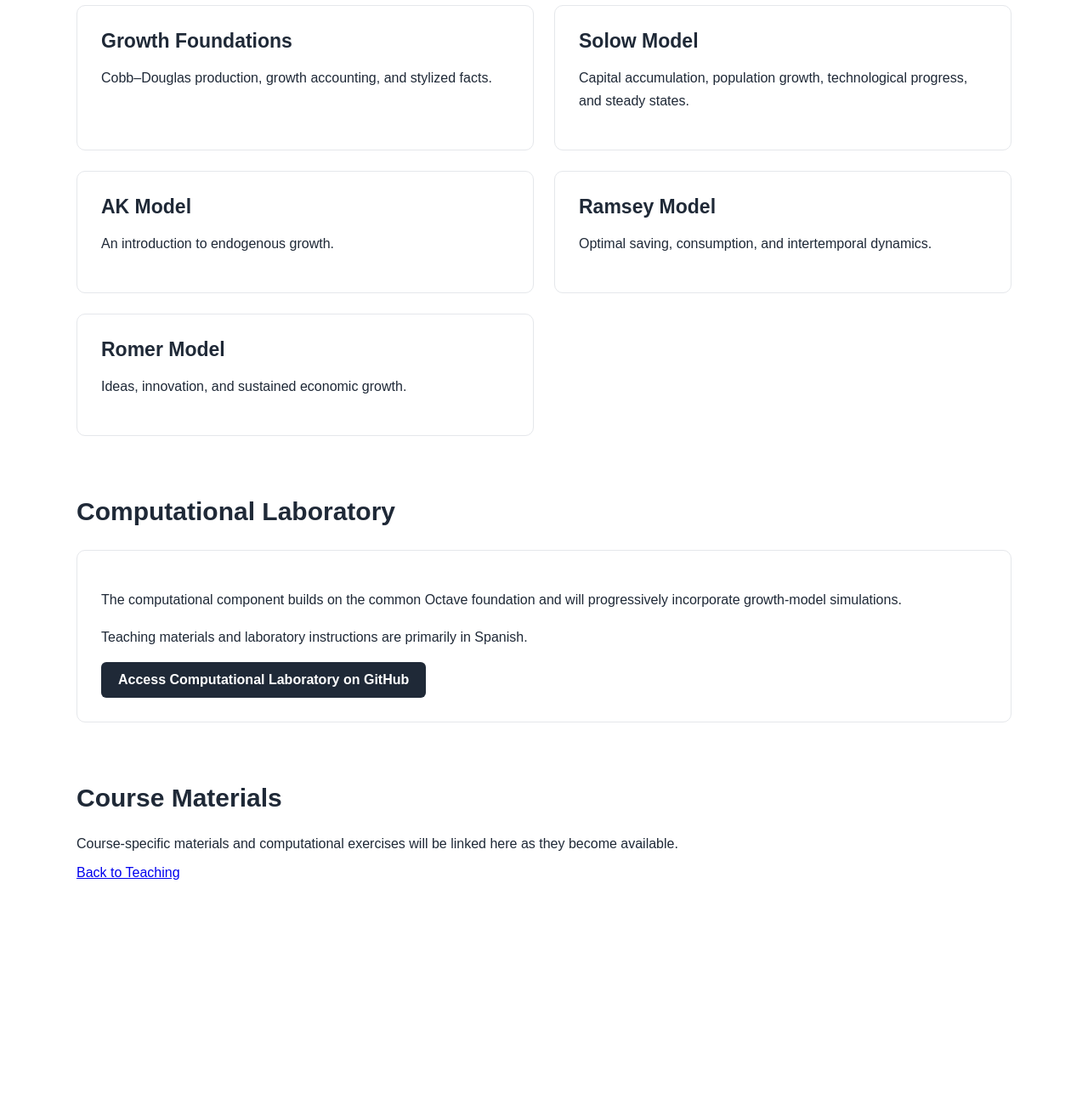
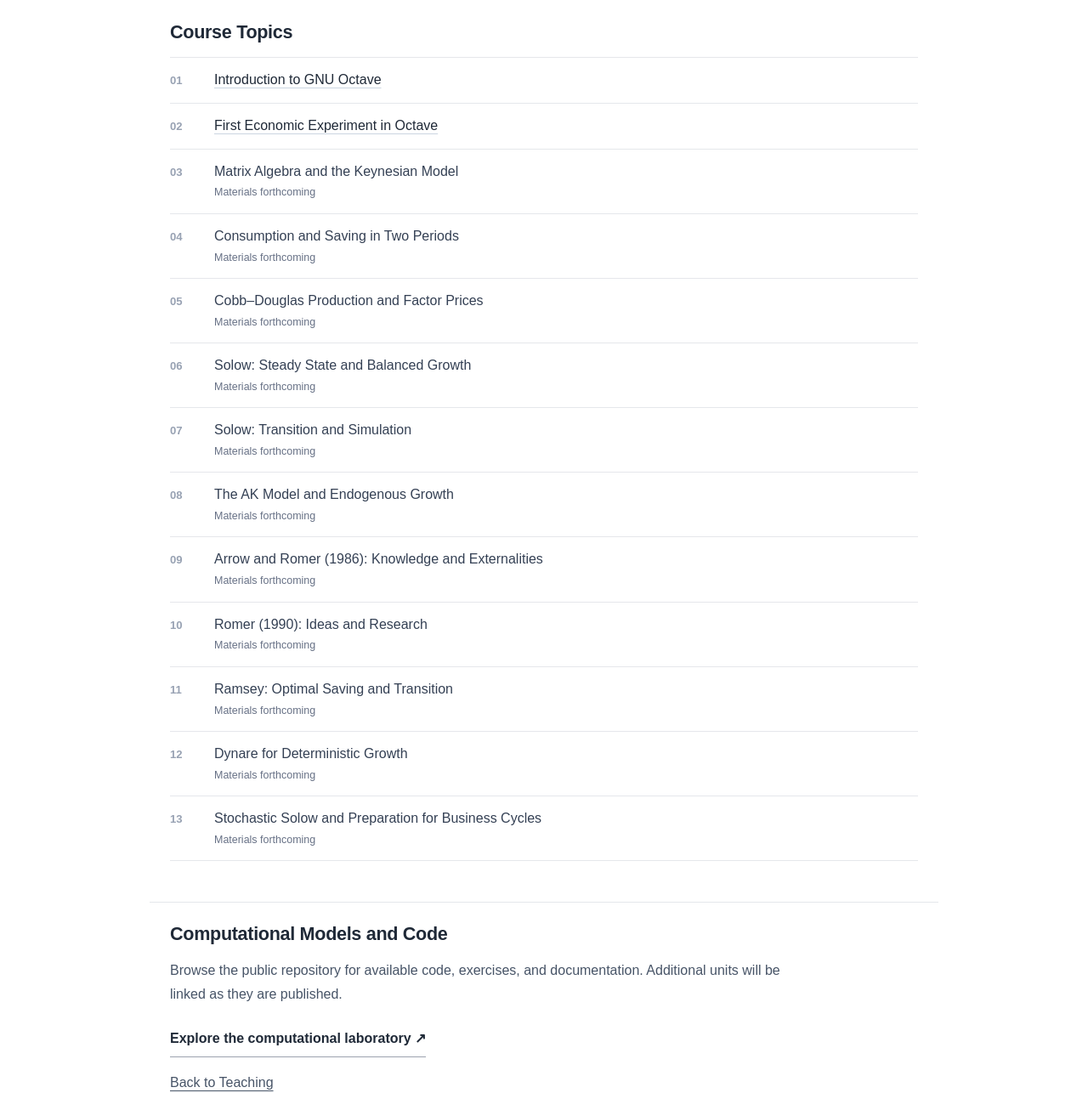
Before and after one commit to HaroldVasquezR/HaroldVasquezR.github.io, a plain HTML site: page teaching/macro-i/index.html in a window 1280 px wide. Shown: the part 560-1846 px from the top of the page at 85% size. Before the commit the page ends 1660 px from the top, so only its background shows below. Drawn offline with Linux system fonts and the light colour scheme.

Commit message:
Simplify course pages and refine academic website styling

```diff
--- a/assets/css/style.css
+++ b/assets/css/style.css
@@ -208,3 +208,41 @@ nav a {
         padding-top: 48px;
     }
 }
+
+/* Editorial course pages — scoped to avoid changing existing pages */
+.course-page { --course-line: #e5e7eb; --course-muted: #667085; }
+.course-page .teaching-intro { max-width: 880px; padding-top: 82px; padding-bottom: 24px; }
+.course-page .teaching-intro h1 { font-size: clamp(2.4rem, 5vw, 3.4rem); letter-spacing: -.035em; line-height: 1.12; }
+.course-page .course-kicker { color: var(--course-muted); text-transform: uppercase; letter-spacing: .12em; font-size: .78rem; font-weight: 700; margin: 0 0 16px; }
+.course-page .teaching-intro p { color: #475467; font-size: 1.15rem; }
+.course-page .teaching-section { max-width: 880px; padding-top: 28px; padding-bottom: 32px; }
+.course-page .teaching-section h2 { font-size: 1.35rem; letter-spacing: -.015em; margin: 0 0 16px; }
+.course-page .teaching-section > p { max-width: 740px; line-height: 1.75; color: #475467; }
+.course-page .syllabus-link { display: inline-flex; align-items: center; gap: 10px; color: #1f2937; text-decoration: none; font-weight: 600; padding: 12px 0; border-bottom: 1px solid #9ca3af; }
+.course-page .syllabus-link:hover, .course-page .topic-list a:hover, .course-page .back-link:hover { color: #075985; border-color: #075985; }
+.course-page .topic-list { list-style: none; margin: 0; padding: 0; border-top: 1px solid var(--course-line); counter-reset: topic; }
+.course-page .topic-list li { counter-increment: topic; display: grid; grid-template-columns: 2.5rem minmax(0,1fr); gap: 12px; align-items: baseline; padding: 14px 0; border-bottom: 1px solid var(--course-line); line-height: 1.55; }
+.course-page .topic-list li::before { content: counter(topic, decimal-leading-zero); font-size: .82rem; font-weight: 700; color: #98a2b3; font-variant-numeric: tabular-nums; }
+.course-page .topic-list a { color: #1f2937; text-decoration: underline; text-decoration-color: #cbd5e1; text-underline-offset: 4px; }
+.course-page .topic-list .pending { color: #344054; }
+.course-page .topic-list .topic-status { display: block; color: var(--course-muted); font-size: .78rem; margin-top: 3px; }
+.course-page .course-foot { border-top: 1px solid var(--course-line); padding-top: 24px; margin-top: 16px; }
+.course-page .back-link { color: #475467; text-decoration: underline; text-underline-offset: 4px; }
+.course-page a:focus-visible { outline: 2px solid #075985; outline-offset: 4px; border-radius: 2px; }
+@media (max-width: 768px) { .course-page .teaching-intro { padding-top: 52px; } .course-page .topic-list li { grid-template-columns: 2rem minmax(0,1fr); gap: 8px; } }
+
+
+/* Purple hover effect for course topic links */
+.course-topics a:hover,
+.course-topics a:focus-visible,
+.topic-list a:hover,
+.topic-list a:focus-visible {
+    color: #7c3aed;
+    text-decoration-color: #7c3aed;
+}
+
+/* Override existing topic link colors */
+.course-topics a:hover,
+.topic-list a:hover {
+    color: #7c3aed !important;
+}
--- a/teaching/macro-i/index.html
+++ b/teaching/macro-i/index.html
@@ -3,10 +3,11 @@
 <head>
     <meta charset="UTF-8">
     <meta name="viewport" content="width=device-width, initial-scale=1.0">
+    <meta name="description" content="Macroeconomics I: Economic Growth. Computational macroeconomics materials and syllabus.">
     <title>Macroeconomics I | Harold Vásquez</title>
     <link rel="stylesheet" href="../../assets/css/style.css">
 </head>
-<body>
+<body class="course-page">
     <header>
         <nav aria-label="Main navigation">
             <a href="../../index.html">Home</a>
@@ -17,50 +18,38 @@
     </header>
     <main>
         <section class="teaching-intro">
+            <p class="course-kicker">Economic Growth</p>
             <h1>Macroeconomics I</h1>
-            <p>Economic Growth</p>
+            <p>Computational approaches to economic growth, from foundational numerical tools to capital accumulation, endogenous growth, and optimal saving.</p>
         </section>
         <section class="teaching-section">
-            <h2>Course Overview</h2>
-            <p>This course studies the determinants of long-run economic growth, including capital accumulation, population growth, technological progress, and intertemporal decisions.</p>
+            <h2>Computational Laboratory Syllabus</h2>
+            <p>The approved laboratory syllabus is available in Spanish.</p>
+            <a class="syllabus-link" href="https://github.com/HaroldVasquezR/macro-models-lab/blob/main/macro-i/syllabus_macro_i.pdf" target="_blank" rel="noopener noreferrer">View syllabus (PDF) ↗</a>
         </section>
         <section class="teaching-section">
-            <h2>Main Topics</h2>
-            <div class="course-grid">
-                <article class="course-card">
-                    <h3>Growth Foundations</h3>
-                    <p>Cobb–Douglas production, growth accounting, and stylized facts.</p>
-                </article>
-                <article class="course-card">
-                    <h3>Solow Model</h3>
-                    <p>Capital accumulation, population growth, technological progress, and steady states.</p>
-                </article>
-                <article class="course-card">
-                    <h3>AK Model</h3>
-                    <p>An introduction to endogenous growth.</p>
-                </article>
-                <article class="course-card">
-                    <h3>Ramsey Model</h3>
-                    <p>Optimal saving, consumption, and intertemporal dynamics.</p>
-                </article>
-                <article class="course-card">
-                    <h3>Romer Model</h3>
-                    <p>Ideas, innovation, and sustained economic growth.</p>
-                </article>
-            </div>
+            <h2>Course Topics</h2>
+            <ol class="topic-list">
+                <li><div><a href="https://github.com/HaroldVasquezR/macro-models-lab/tree/main/common/unidad-0-intro-octave/" target="_blank" rel="noopener noreferrer">Introduction to GNU Octave</a></div></li>
+                <li><div><a href="https://github.com/HaroldVasquezR/macro-models-lab/tree/main/common/unidad-1-primer-experimento/" target="_blank" rel="noopener noreferrer">First Economic Experiment in Octave</a></div></li>
+                <li><div><span class="pending">Matrix Algebra and the Keynesian Model</span><span class="topic-status">Materials forthcoming</span></div></li>
+                <li><div><span class="pending">Consumption and Saving in Two Periods</span><span class="topic-status">Materials forthcoming</span></div></li>
+                <li><div><span class="pending">Cobb–Douglas Production and Factor Prices</span><span class="topic-status">Materials forthcoming</span></div></li>
+                <li><div><span class="pending">Solow: Steady State and Balanced Growth</span><span class="topic-status">Materials forthcoming</span></div></li>
+                <li><div><span class="pending">Solow: Transition and Simulation</span><span class="topic-status">Materials forthcoming</span></div></li>
+                <li><div><span class="pending">The AK Model and Endogenous Growth</span><span class="topic-status">Materials forthcoming</span></div></li>
+                <li><div><span class="pending">Arrow and Romer (1986): Knowledge and Externalities</span><span class="topic-status">Materials forthcoming</span></div></li>
+                <li><div><span class="pending">Romer (1990): Ideas and Research</span><span class="topic-status">Materials forthcoming</span></div></li>
+                <li><div><span class="pending">Ramsey: Optimal Saving and Transition</span><span class="topic-status">Materials forthcoming</span></div></li>
+                <li><div><span class="pending">Dynare for Deterministic Growth</span><span class="topic-status">Materials forthcoming</span></div></li>
+                <li><div><span class="pending">Stochastic Solow and Preparation for Business Cycles</span><span class="topic-status">Materials forthcoming</span></div></li>
+            </ol>
         </section>
-        <section class="teaching-section">
-            <h2>Computational Laboratory</h2>
-            <div class="laboratory-panel">
-                <p>The computational component builds on the common Octave foundation and will progressively incorporate growth-model simulations.</p>
-                <p>Teaching materials and laboratory instructions are primarily in Spanish.</p>
-                <a class="button primary" href="https://github.com/HaroldVasquezR/macro-models-lab" target="_blank" rel="noopener noreferrer">Access Computational Laboratory on GitHub</a>
-            </div>
-        </section>
-        <section class="teaching-section">
-            <h2>Course Materials</h2>
-            <p>Course-specific materials and computational exercises will be linked here as they become available.</p>
-            <p><a href="../../teaching.html">Back to Teaching</a></p>
+        <section class="teaching-section course-foot">
+            <h2>Computational Models and Code</h2>
+            <p>Browse the public repository for available code, exercises, and documentation. Additional units will be linked as they are published.</p>
+            <a class="syllabus-link" href="https://github.com/HaroldVasquezR/macro-models-lab" target="_blank" rel="noopener noreferrer">Explore the computational laboratory ↗</a>
+            <p><a class="back-link" href="../../teaching.html">Back to Teaching</a></p>
         </section>
     </main>
 </body>
```
Also changed, not shown: teaching/macro-ii/index.html (+23 -39 lines).
